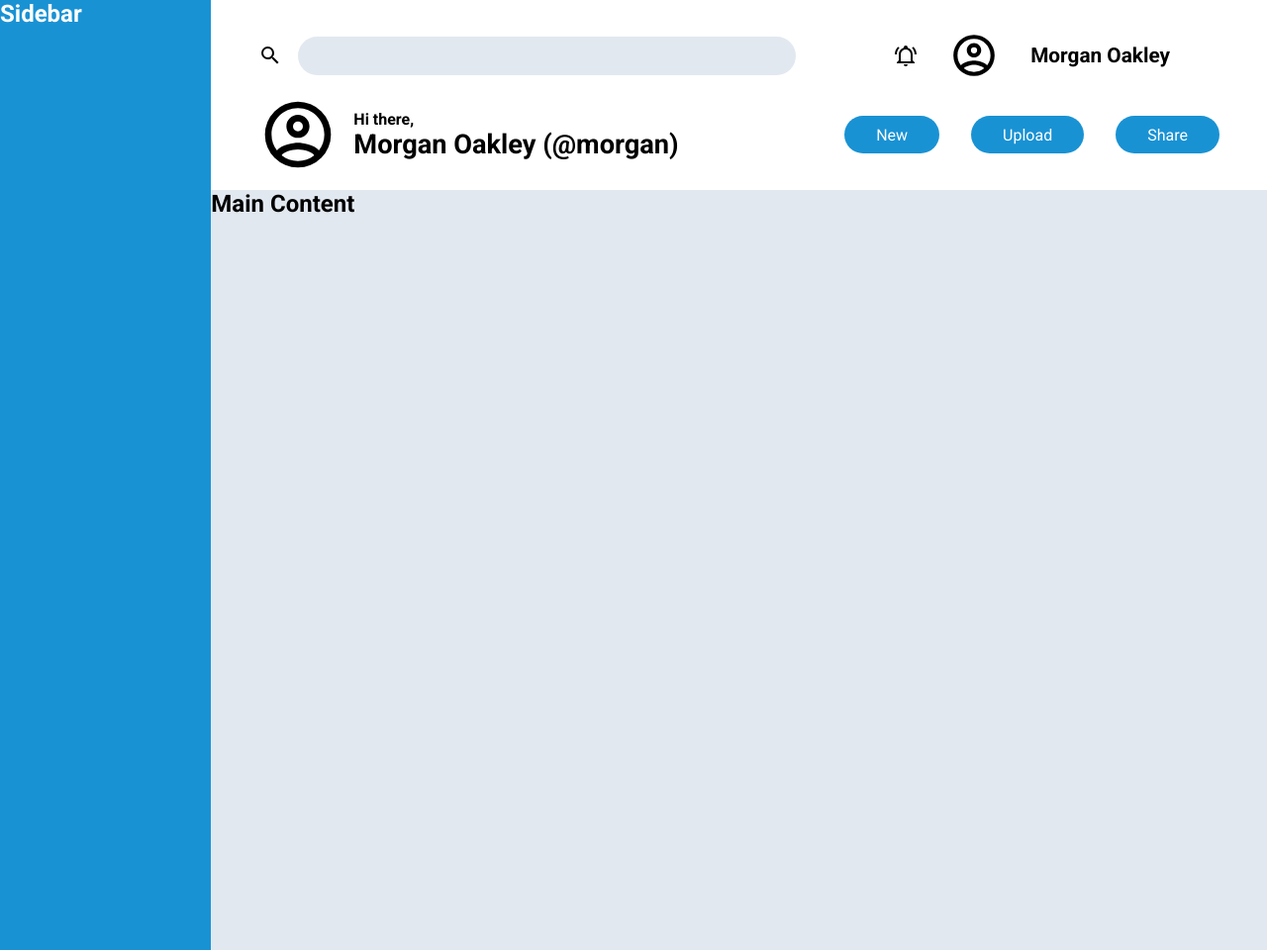
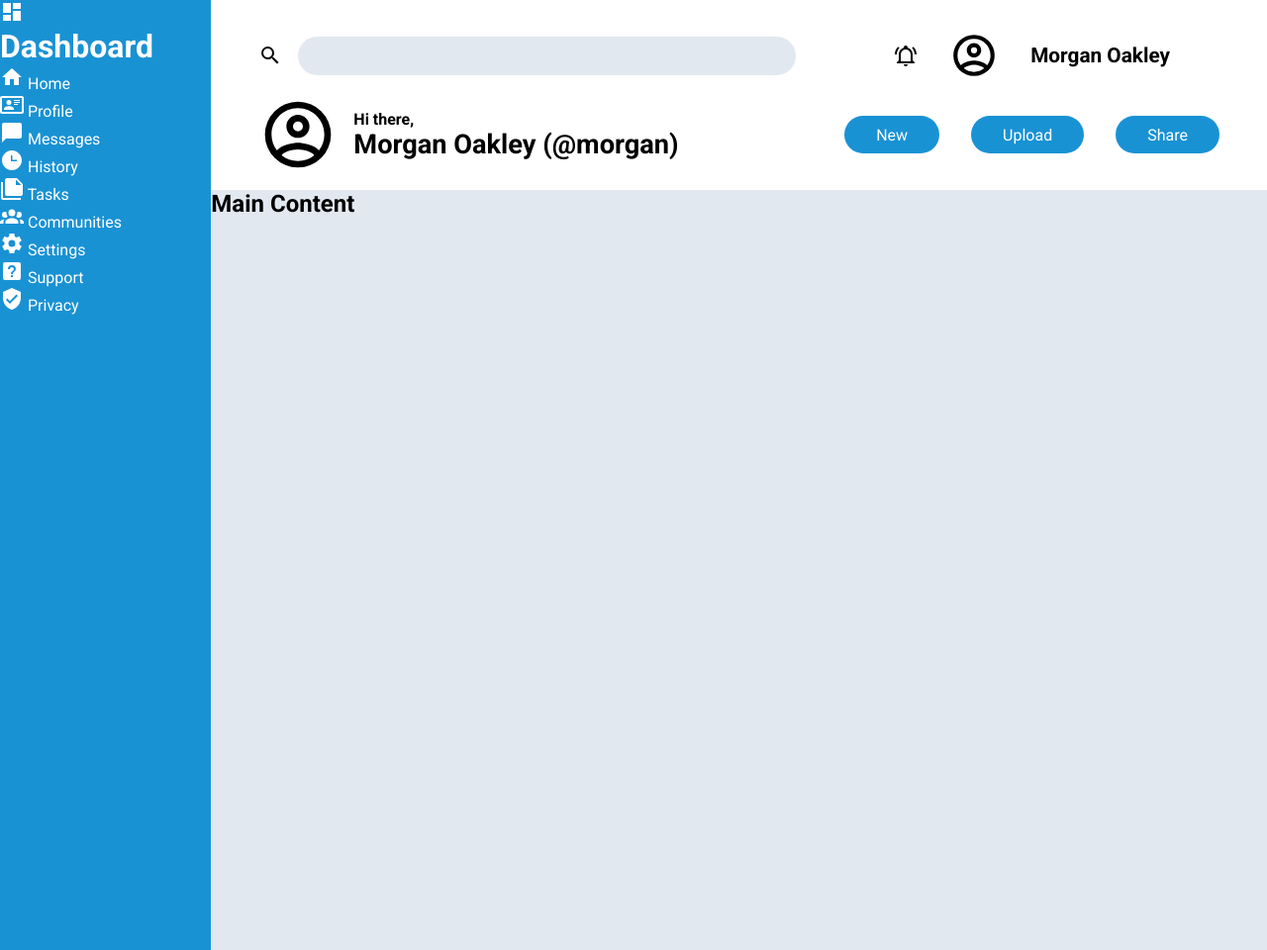
Before and after one commit to cganzon/odin-admin-dashboard, a plain HTML site: page index.html in a window 1280 px wide. Shown: the whole page at 99% size. Drawn offline with Linux system fonts and the light colour scheme.

Commit message:
add sidebar markup and add css link resets

```diff
--- a/index.html
+++ b/index.html
@@ -40,7 +40,70 @@
         </div>
     </div>
     <div class="sidebar">
-        <h2>Sidebar</h2>
+        <div class="sidebar-top">
+            <svg style="width:24px;height:24px" viewBox="0 0 24 24">
+                <path fill="currentColor" d="M13,3V9H21V3M13,21H21V11H13M3,21H11V15H3M3,13H11V3H3V13Z" />
+            </svg>
+            <h1>Dashboard</h1>
+        </div>
+        <div class="sidebar-middle">
+            <div class="sidebar-link">
+                <svg style="width:24px;height:24px" viewBox="0 0 24 24">
+                    <path fill="currentColor" d="M10,20V14H14V20H19V12H22L12,3L2,12H5V20H10Z" />
+                </svg>
+                <a href="#">Home</a>
+            </div>
+            <div class="sidebar-link">
+                <svg style="width:24px;height:24px" viewBox="0 0 24 24">
+                    <path fill="currentColor" d="M22,3H2C0.91,3.04 0.04,3.91 0,5V19C0.04,20.09 0.91,20.96 2,21H22C23.09,20.96 23.96,20.09 24,19V5C23.96,3.91 23.09,3.04 22,3M22,19H2V5H22V19M14,17V15.75C14,14.09 10.66,13.25 9,13.25C7.34,13.25 4,14.09 4,15.75V17H14M9,7A2.5,2.5 0 0,0 6.5,9.5A2.5,2.5 0 0,0 9,12A2.5,2.5 0 0,0 11.5,9.5A2.5,2.5 0 0,0 9,7M14,7V8H20V7H14M14,9V10H20V9H14M14,11V12H18V11H14" />
+                </svg>
+                <a href="#">Profile</a>
+            </div>
+            <div class="sidebar-link">
+                <svg style="width:24px;height:24px" viewBox="0 0 24 24">
+                    <path fill="currentColor" d="M20,2H4A2,2 0 0,0 2,4V22L6,18H20A2,2 0 0,0 22,16V4C22,2.89 21.1,2 20,2Z" />
+                </svg>
+                <a href="#">Messages</a>
+            </div>
+            <div class="sidebar-link">
+                <svg style="width:24px;height:24px" viewBox="0 0 24 24">
+                    <path fill="currentColor" d="M12 2C6.5 2 2 6.5 2 12C2 17.5 6.5 22 12 22C17.5 22 22 17.5 22 12S17.5 2 12 2M17 13H11V7H12.5V11.5H17V13Z" />
+                </svg>
+                <a href="#">History</a>
+            </div>
+            <div class="sidebar-link">
+                <svg style="width:24px;height:24px" viewBox="0 0 24 24">
+                    <path fill="currentColor" d="M16,9H21.5L16,3.5V9M7,2H17L23,8V18A2,2 0 0,1 21,20H7C5.89,20 5,19.1 5,18V4A2,2 0 0,1 7,2M3,6V22H21V24H3A2,2 0 0,1 1,22V6H3Z" />
+                </svg>
+                <a href="#">Tasks</a>
+            </div>
+            <div class="sidebar-link">
+                <svg style="width:24px;height:24px" viewBox="0 0 24 24">
+                    <path fill="currentColor" d="M12,5.5A3.5,3.5 0 0,1 15.5,9A3.5,3.5 0 0,1 12,12.5A3.5,3.5 0 0,1 8.5,9A3.5,3.5 0 0,1 12,5.5M5,8C5.56,8 6.08,8.15 6.53,8.42C6.38,9.85 6.8,11.27 7.66,12.38C7.16,13.34 6.16,14 5,14A3,3 0 0,1 2,11A3,3 0 0,1 5,8M19,8A3,3 0 0,1 22,11A3,3 0 0,1 19,14C17.84,14 16.84,13.34 16.34,12.38C17.2,11.27 17.62,9.85 17.47,8.42C17.92,8.15 18.44,8 19,8M5.5,18.25C5.5,16.18 8.41,14.5 12,14.5C15.59,14.5 18.5,16.18 18.5,18.25V20H5.5V18.25M0,20V18.5C0,17.11 1.89,15.94 4.45,15.6C3.86,16.28 3.5,17.22 3.5,18.25V20H0M24,20H20.5V18.25C20.5,17.22 20.14,16.28 19.55,15.6C22.11,15.94 24,17.11 24,18.5V20Z" />
+                </svg>
+                <a href="#">Communities</a>
+            </div>
+        </div>
+        <div class="sidebar-bottom">
+            <div class="sidebar-link">
+                <svg style="width:24px;height:24px" viewBox="0 0 24 24">
+                    <path fill="currentColor" d="M12,15.5A3.5,3.5 0 0,1 8.5,12A3.5,3.5 0 0,1 12,8.5A3.5,3.5 0 0,1 15.5,12A3.5,3.5 0 0,1 12,15.5M19.43,12.97C19.47,12.65 19.5,12.33 19.5,12C19.5,11.67 19.47,11.34 19.43,11L21.54,9.37C21.73,9.22 21.78,8.95 21.66,8.73L19.66,5.27C19.54,5.05 19.27,4.96 19.05,5.05L16.56,6.05C16.04,5.66 15.5,5.32 14.87,5.07L14.5,2.42C14.46,2.18 14.25,2 14,2H10C9.75,2 9.54,2.18 9.5,2.42L9.13,5.07C8.5,5.32 7.96,5.66 7.44,6.05L4.95,5.05C4.73,4.96 4.46,5.05 4.34,5.27L2.34,8.73C2.21,8.95 2.27,9.22 2.46,9.37L4.57,11C4.53,11.34 4.5,11.67 4.5,12C4.5,12.33 4.53,12.65 4.57,12.97L2.46,14.63C2.27,14.78 2.21,15.05 2.34,15.27L4.34,18.73C4.46,18.95 4.73,19.03 4.95,18.95L7.44,17.94C7.96,18.34 8.5,18.68 9.13,18.93L9.5,21.58C9.54,21.82 9.75,22 10,22H14C14.25,22 14.46,21.82 14.5,21.58L14.87,18.93C15.5,18.67 16.04,18.34 16.56,17.94L19.05,18.95C19.27,19.03 19.54,18.95 19.66,18.73L21.66,15.27C21.78,15.05 21.73,14.78 21.54,14.63L19.43,12.97Z" />
+                </svg>
+                <a href="#">Settings</a>
+            </div>
+            <div class="sidebar-link">
+                <svg style="width:24px;height:24px" viewBox="0 0 24 24">
+                    <path fill="currentColor" d="M11,18H13V16H11V18M12,6A4,4 0 0,0 8,10H10A2,2 0 0,1 12,8A2,2 0 0,1 14,10C14,12 11,11.75 11,15H13C13,12.75 16,12.5 16,10A4,4 0 0,0 12,6M5,3H19A2,2 0 0,1 21,5V19A2,2 0 0,1 19,21H5A2,2 0 0,1 3,19V5A2,2 0 0,1 5,3Z" />
+                </svg>
+                <a href="#">Support</a>
+            </div>
+            <div class="sidebar-link">
+                <svg style="width:24px;height:24px" viewBox="0 0 24 24">
+                    <path fill="currentColor" d="M10,17L6,13L7.41,11.59L10,14.17L16.59,7.58L18,9M12,1L3,5V11C3,16.55 6.84,21.74 12,23C17.16,21.74 21,16.55 21,11V5L12,1Z" />
+                </svg>
+                <a href="#">Privacy</a>
+            </div>
+        </div>
     </div>
     <div class="main-content">
         <h2>Main Content</h2>
--- a/styles.css
+++ b/styles.css
@@ -13,6 +13,11 @@ body {
     display: grid;
     grid-template: 1fr 4fr / 1fr 5fr;
     min-height: 100vh;
+}
+
+a {
+    color: inherit;
+    text-decoration: none;
 }
 
 button {
```
